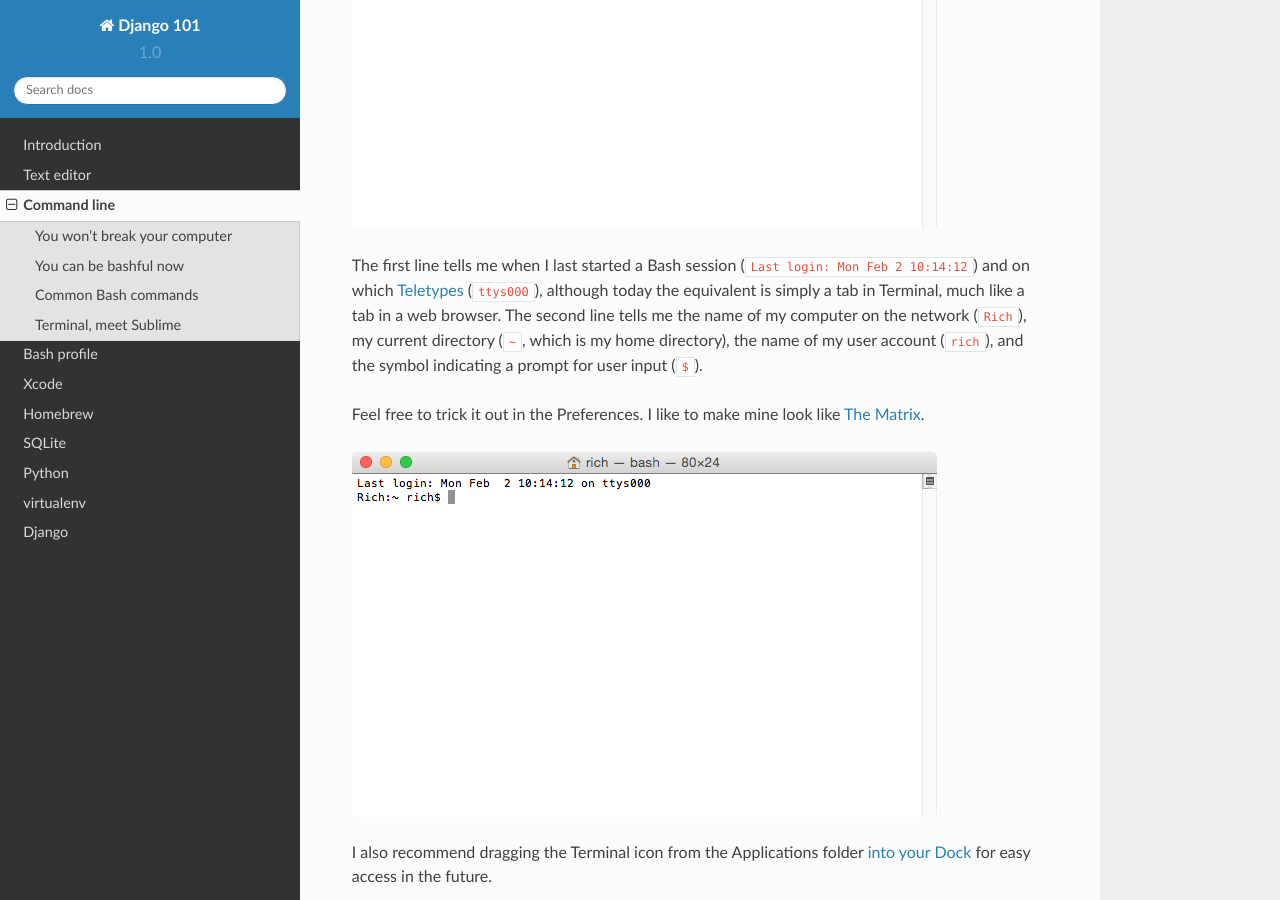
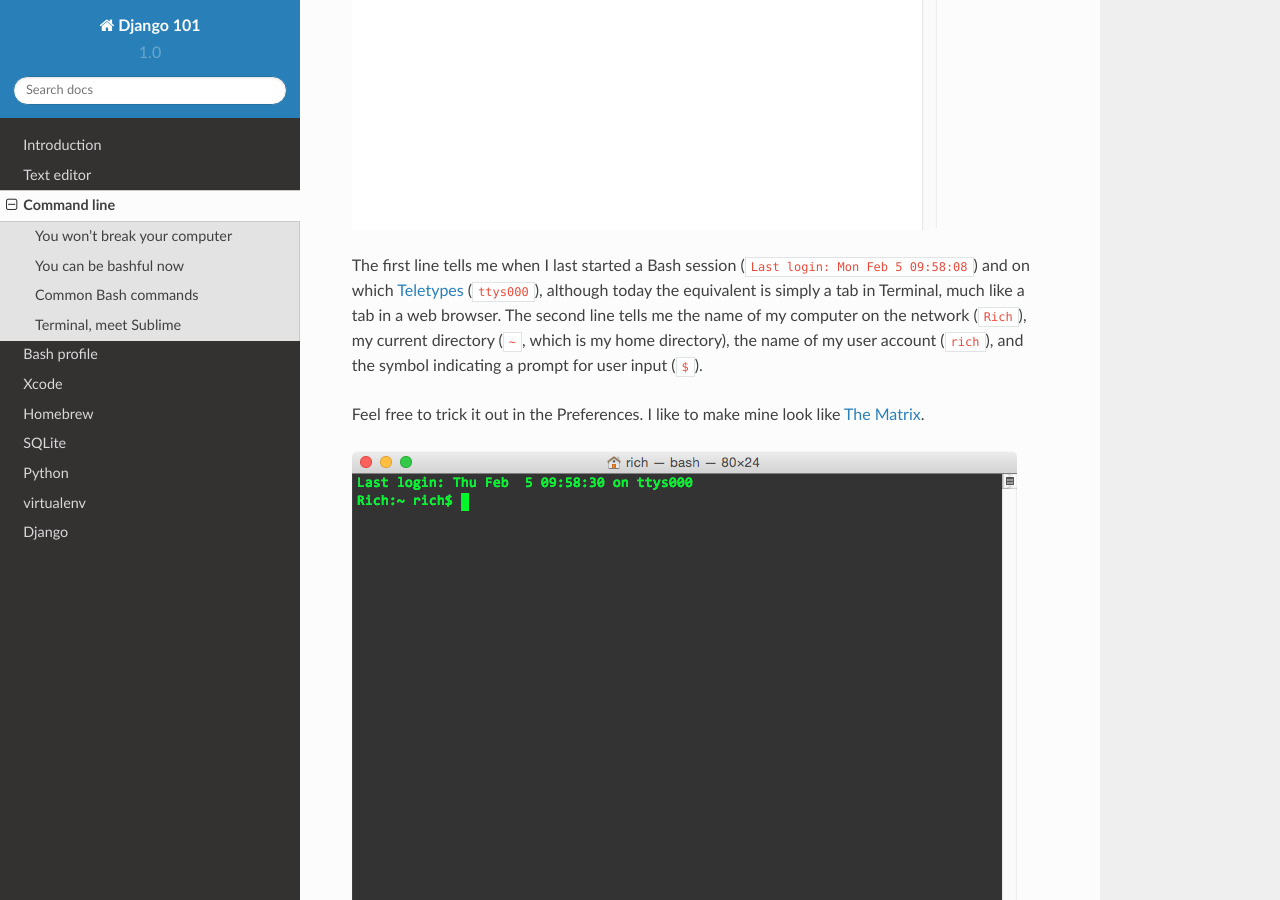
Before and after one commit to MikeTam1021/friendly-101, a Sphinx documentation site: the page built from docs/commandline.rst, in a window 1280 px wide and 900 px high, scrolled down 960 px. Built offline with Sphinx 7.4.7 and the Read the Docs theme 2.0.0, drawn with Linux system fonts in a browser that asks for light colours.

Commit message:
Added Matrix screenshot

```diff
--- a/docs/commandline.rst
+++ b/docs/commandline.rst
@@ -20,7 +20,7 @@
 .. figure:: img/command_line-terminal.png
    :alt: Terminal
 
-The first line tells me when I last started a Bash session (``Last login: Mon Feb 2 10:14:12``) and on which `Teletypes <http://en.wikipedia.org/wiki/Teleprinter>`_ (``ttys000``), although today the equivalent is simply a tab in Terminal, much like a tab in a web browser. The second line tells me the name of my computer on the network (``Rich``), my current directory (``~``, which is my home directory), the name of my user account (``rich``), and the symbol indicating a prompt for user input (``$``).
+The first line tells me when I last started a Bash session (``Last login: Mon Feb 5 09:58:08``) and on which `Teletypes <http://en.wikipedia.org/wiki/Teleprinter>`_ (``ttys000``), although today the equivalent is simply a tab in Terminal, much like a tab in a web browser. The second line tells me the name of my computer on the network (``Rich``), my current directory (``~``, which is my home directory), the name of my user account (``rich``), and the symbol indicating a prompt for user input (``$``).
 
 Feel free to trick it out in the Preferences. I like to make mine look like `The Matrix <http://www.imdb.com/media/rm541630976/tt0133093>`_.
 
```
Also changed, not shown: docs/img/command_line-terminal.png, docs/img/command_line-terminal_matrix.png.
